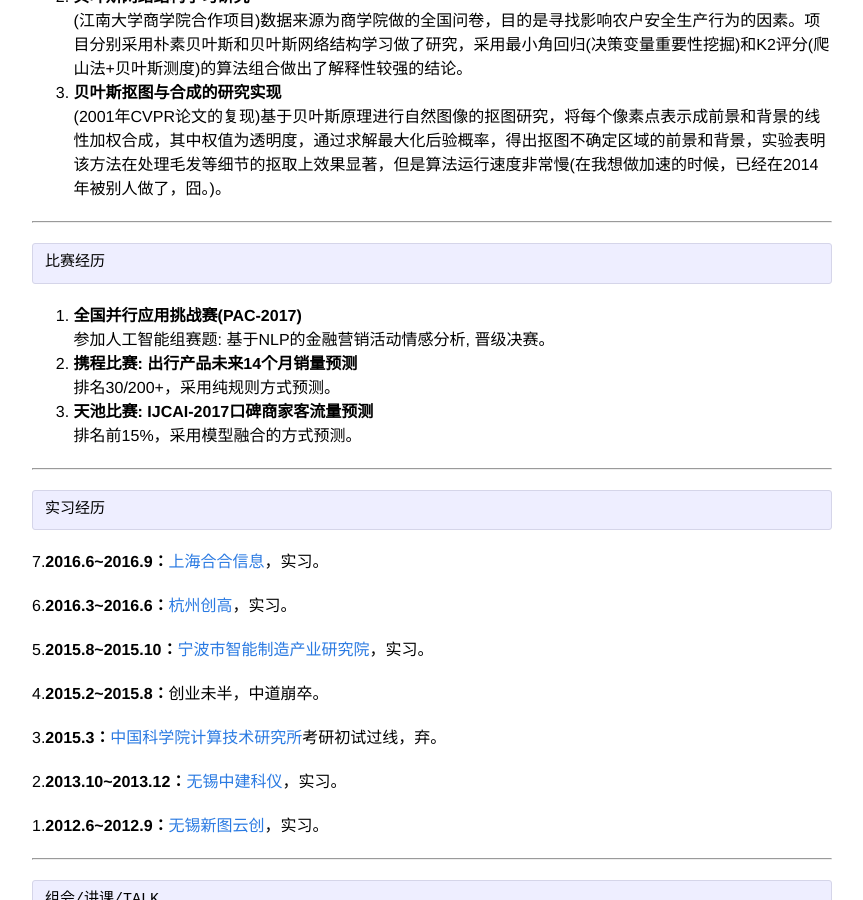
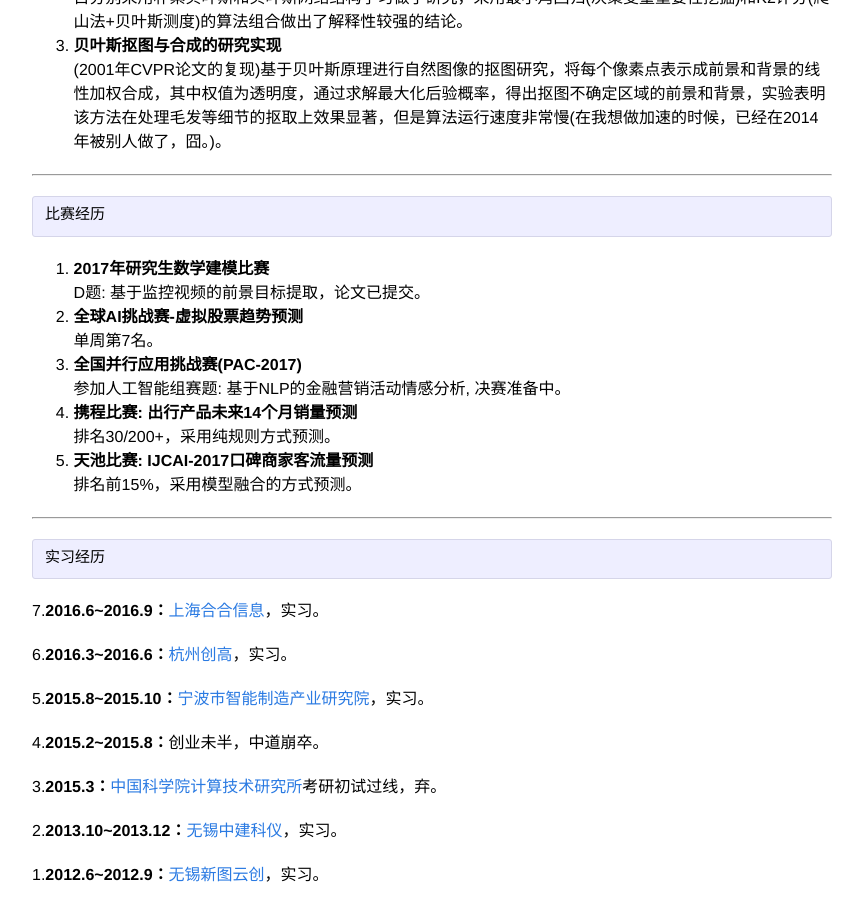
Before and after one commit to zhpmatrix/zhpmatrix.github.io, a Jekyll site: the page built from about.md, in a window 1280 px wide and 900 px high, scrolled down 1292 px. Shown: the whole window, without its empty margins (208-1071 px from the left). Built offline with Jekyll 4.4.1, drawn with Linux system fonts in a browser that asks for light colours; comment, search, counter and statistics services are not loaded; some of the changed text lies outside the part shown.

Commit message:
add about.md

```diff
--- a/about.md
+++ b/about.md
@@ -4,7 +4,6 @@ title: 关于我
 permalink: /about/
 ---
 
-<p><font size="4" color="red">正在寻找机器学习/数据挖掘实习岗位,请赐予Offer一个吧。</font></p>
 
     声明
 
@@ -75,9 +74,17 @@ permalink: /about/
 ---
     比赛经历
 
+5. **2017年研究生数学建模比赛**
+
+   D题: 基于监控视频的前景目标提取，论文已提交。
+
+4. **全球AI挑战赛-虚拟股票趋势预测**
+
+    单周第7名。
+
 3. **全国并行应用挑战赛(PAC-2017)**
 
-    参加人工智能组赛题: 基于NLP的金融营销活动情感分析, 晋级决赛。
+    参加人工智能组赛题: 基于NLP的金融营销活动情感分析, 决赛准备中。
 
 2. **携程比赛: 出行产品未来14个月销量预测**
 
```
